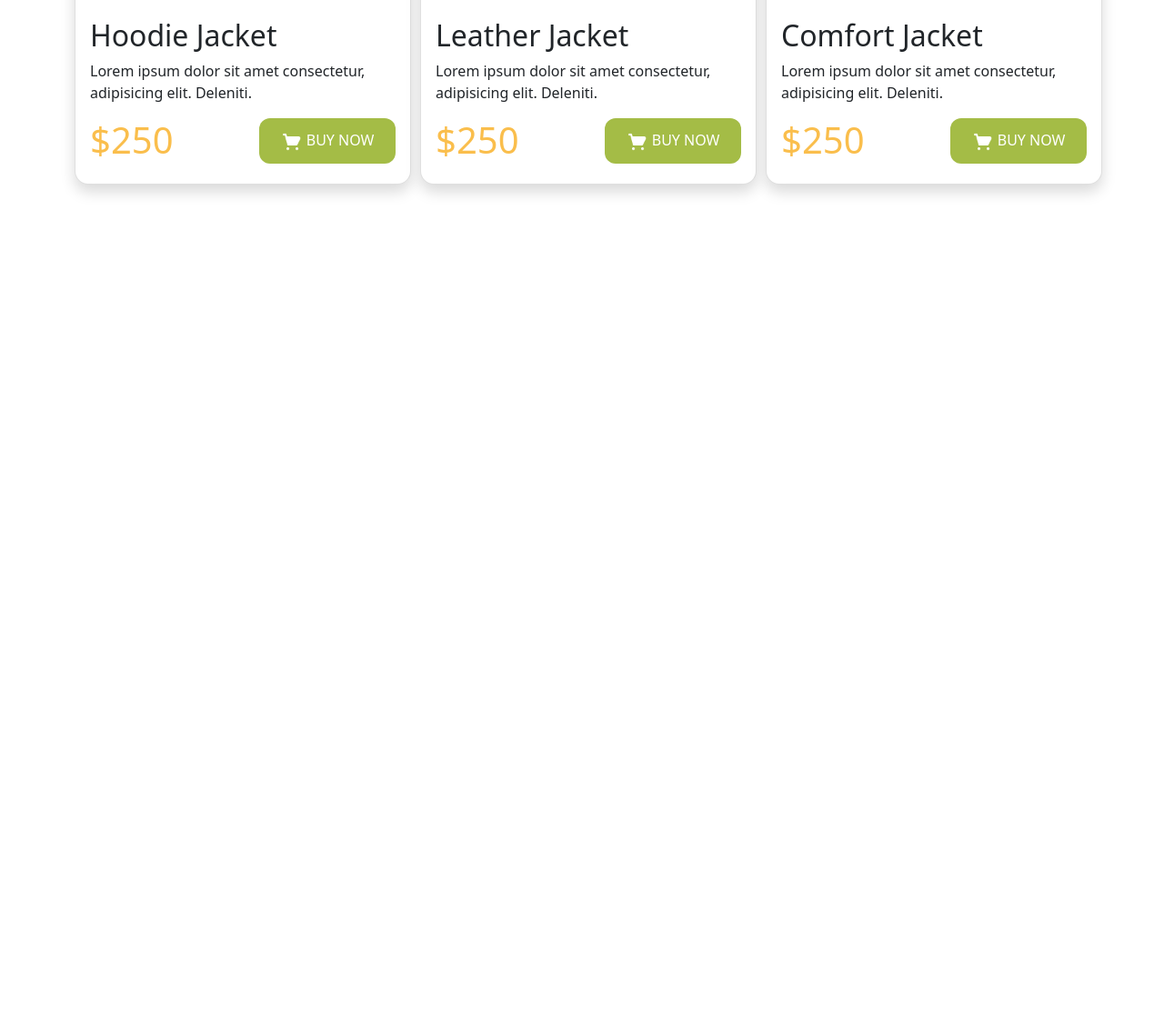
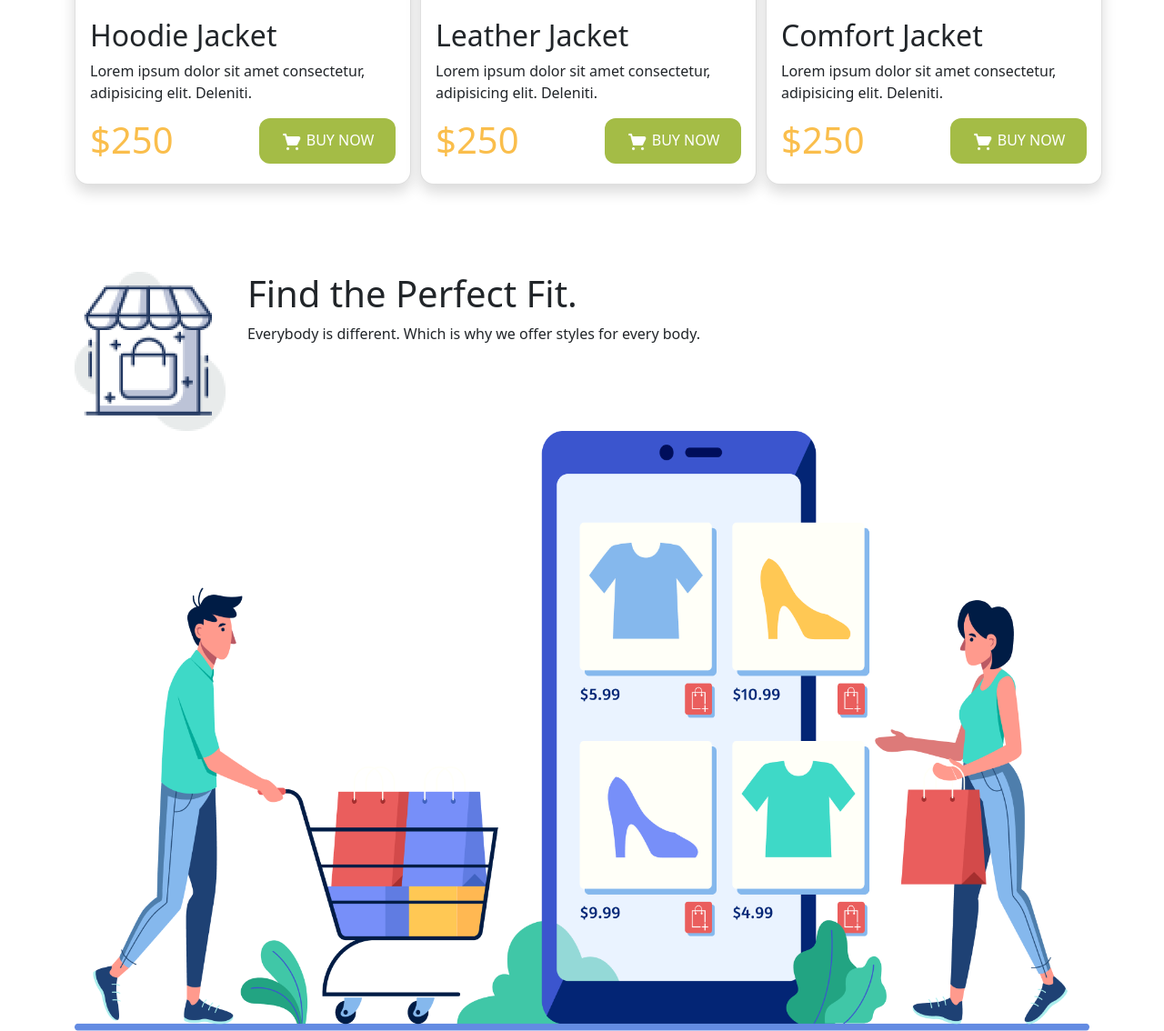
Before and after one commit to SumyaAfrinNishe/Penguine-Fashion, a plain HTML site: page index.html in a window 1280 px wide. Shown: the part 2026-3160 px from the top of the page at 91% size. Before the commit the page ends 2325 px from the top, so only its background shows below. Drawn offline with Linux system fonts and the light colour scheme.

Commit message:
sixth commit

```diff
--- a/index.html
+++ b/index.html
@@ -40,7 +40,7 @@
                           </li>
 
                           <li class="nav-item">
-                            <a class="nav-link active" aria-current="page" href="#">Product</a>
+                            <a class="nav-link active" aria-current="page" href="#product">Product</a>
                           </li>
 
                           <li class="nav-item">
@@ -102,7 +102,7 @@
       <!-- product section -->
 
       <!-- jacket card 1 -->
-      <section>
+      <section id="product">
 
       <div class="container py-5">
        <h1 class="jacket">WOMEN JACKET</h1>
@@ -281,6 +281,33 @@
     </section>
 
 
+    <section class="container">
+
+<!-- //////////////// -->
+
+      <div class="row justify-content-between">
+        <div class="col">
+       <!-- Single Feature -->
+
+          <div class="row">
+            <div class="col-2">
+<img src="image 12.png" class="img-fluid" alt="">
+            </div>
+            <div class="col-7">
+              <h1>Find the Perfect Fit.</h1>
+              <p>Everybody is different. Which is why we offer styles for every body.</p>
+            </div>
+          </div>
+        </div>
+      </div>
+
+      <!-- image -->
+      <div class="col">
+        <img src="shopping.png" class="img-fluid" alt="">
+     </div>
+    </section>
+
+
 
     </main>
 
```
Also changed, not shown: shopping.png (added).
